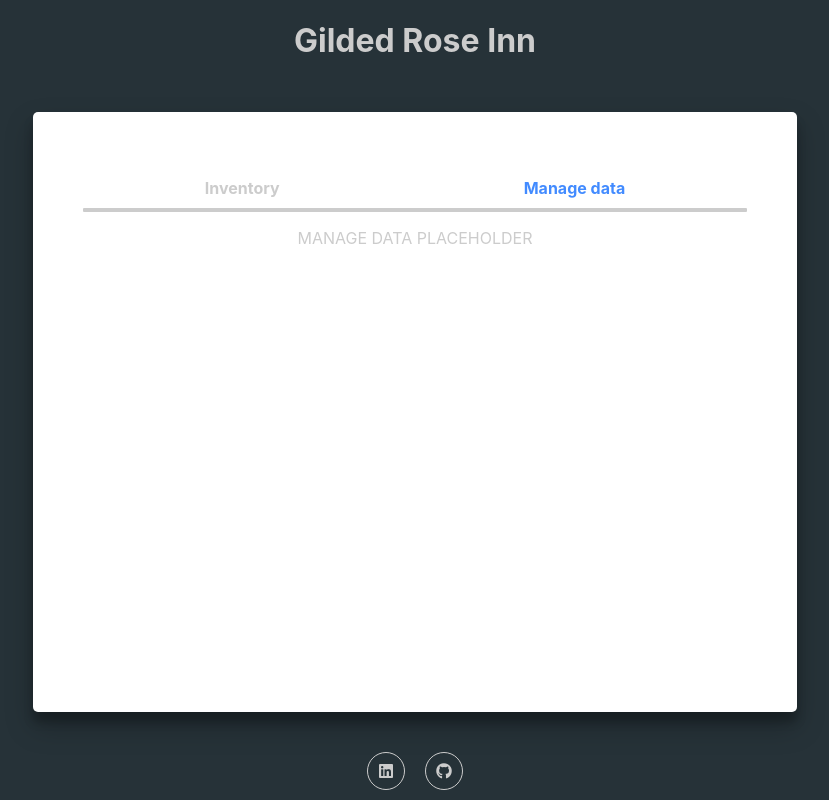
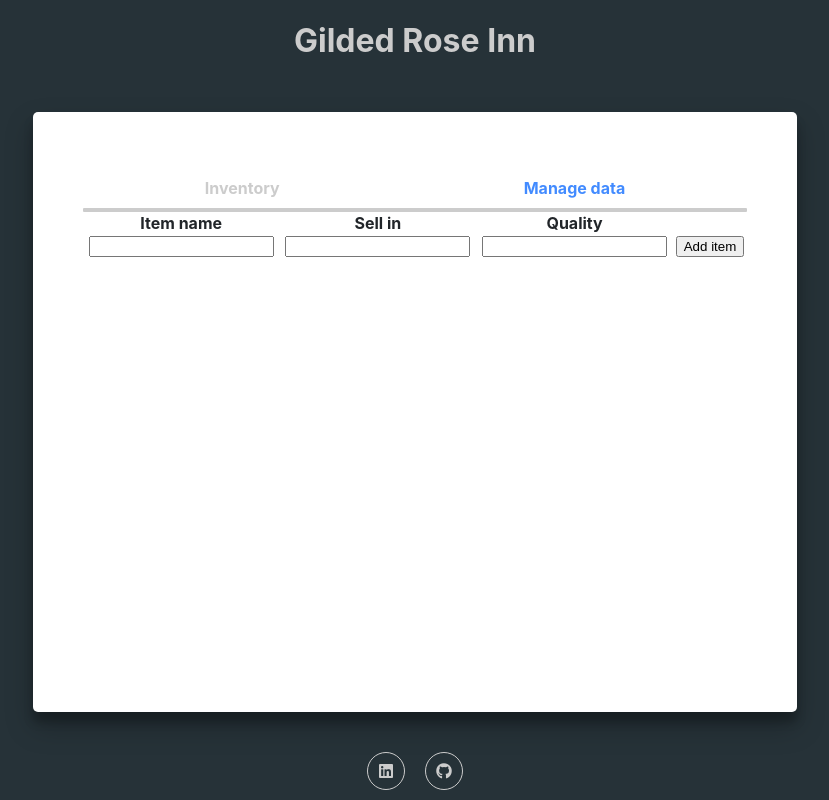
Before and after one commit to MatthijsBon/gilded-rose, a React app: page / in a window 1280 px wide. Both pictures are taken after a click on the link "Manage data". Shown: the whole page, without its empty margins (225-1054 px from the left). Built offline with nearby package versions, Linux system fonts and the light colour scheme.

Commit message:
Add Table component
Implement simple data management tab with a table to view and create new items

```diff
--- /dev/null
+++ b/src/App/Components/DataManagementTab.tsx
@@ -0,0 +1,134 @@
+import React from "react";
+import { Item } from "../../model/gilded-rose";
+import { SimpleInput } from "./SimpleInput";
+import { Table } from "./Table";
+
+interface DataManagementTabProps {
+	items: Array<Item>;
+	setItems: React.Dispatch<React.SetStateAction<Array<Item>>>;
+}
+
+export const DataManagementTab = ({ items, setItems }: DataManagementTabProps): React.ReactElement => {
+
+	const columns = React.useMemo(() => {
+		return [
+			"Item name",
+			"Sell in",
+			"Quality",
+		];
+	}, []);
+
+	const identifiableItems = React.useMemo(() => {
+		return items.map((item) => {
+			return {
+				id: item.name,
+				...item,
+			};
+		});
+	}, [ items ]);
+
+	const renderCells = React.useCallback((item: Item) => {
+		return <>
+			<td>{item.name}</td>
+			<td>{item.sellIn}</td>
+			<td>{item.quality}</td>
+		</>;
+	}, []);
+
+	const addItem = React.useCallback((name: string, sellIn: number, quality: number) => {
+		setItems((items) => {
+			return [ ...items, {
+				name: name,
+				sellIn: sellIn,
+				quality: quality,
+			} ];
+		});
+	}, [ setItems ]);
+
+	const renderCreatorRow = React.useCallback(() => {
+		return <NewItemCreator addItem={addItem}/>;
+	}, [ addItem ]);
+
+	return <div>
+		<Table
+			columns={columns}
+			data={identifiableItems}
+			renderCells={renderCells}
+			enableNewEntries={true}
+			renderCreatorRow={renderCreatorRow}
+		/>
+	</div>;
+};
+
+interface NewItemCreatorProps {
+	addItem: (name: string, sellIn: number, quality: number) => void;
+}
+
+interface NewItem {
+	name: string;
+	sellIn: string;
+	quality: string;
+}
+
+const NewItemCreator = ({ addItem }: NewItemCreatorProps) => {
+	const [ item, setItem ] = React.useState<NewItem | null>(null);
+
+	const setName = React.useCallback((name: string) => {
+		setItem((item) => {
+			return {
+				name: name,
+				sellIn: item?.sellIn ?? "",
+				quality: item?.quality ?? "",
+			};
+		});
+	}, [ setItem ]);
+
+	const setSellIn = React.useCallback((sellIn: string) => {
+		setItem((item) => {
+			return {
+				name: item?.name ?? "",
+				sellIn: sellIn,
+				quality: item?.quality ?? "",
+			};
+		});
+	}, [ setItem ]);
+
+	const setQuality = React.useCallback((quality: string) => {
+		setItem((item) => {
+			return {
+				name: item?.name ?? "",
+				sellIn: item?.sellIn ?? "",
+				quality: quality,
+			};
+		});
+	}, [ setItem ]);
+
+	const handleClick = React.useCallback((event: React.MouseEvent<HTMLButtonElement, MouseEvent>) => {
+		event.preventDefault();
+		if (item?.name && item.sellIn && item.quality) {
+			const parsedSellIn = parseFloat(item.sellIn);
+			const parsedQuality = parseFloat(item.quality);
+			if (isNaN(parsedSellIn) || isNaN(parsedQuality)) {
+				alert("SellIn or Quality is not a number");
+			} else {
+				addItem(item.name, parsedSellIn, parsedQuality);
+				setItem(null);
+			}
+		}
+	}, [ item, addItem ]);
+
+	return <>
+		<td>
+			<SimpleInput value={item?.name ?? ""} setValue={setName} />
+		</td>
+		<td>
+			<SimpleInput value={item?.sellIn.toString() ?? ""} setValue={setSellIn} />
+		</td>
+		<td>
+			<SimpleInput value={item?.quality.toString() ?? ""} setValue={setQuality} />
+		</td>
+		<td>
+			<button onClick={handleClick}>Add item</button>
+		</td>
+	</>;
+};
--- a/src/App/Components/GildedRose.tsx
+++ b/src/App/Components/GildedRose.tsx
@@ -1,5 +1,6 @@
 import React from "react";
 import { Item } from "../../model/gilded-rose";
+import { DataManagementTab } from "./DataManagementTab";
 import { Tab, Tabs } from "./Tabs";
 import { P } from "./Text";
 
@@ -30,7 +31,7 @@ export const GildedRose = (): React.ReactElement => {
 				<P>INVENTORY PLACEHOLDER</P>
 			</Tab>
 			<Tab title="Manage data">
-				<P>MANAGE DATA PLACEHOLDER</P>
+				<DataManagementTab items={items} setItems={setItems}/>
 			</Tab>
 		</Tabs>
 	</GildedRoseContextProvider>;
--- /dev/null
+++ b/src/App/Components/SimpleInput.tsx
@@ -0,0 +1,20 @@
+import React from "react";
+import styled from "styled-components";
+
+interface SimpleInputProps {
+	value: string;
+	setValue: (value: string) => void;
+}
+
+export const SimpleInput = ({ value, setValue }: SimpleInputProps): React.ReactElement => {
+
+	const onChangeHandler = React.useCallback((event: React.ChangeEvent<HTMLInputElement>) => {
+		setValue(event.target.value);
+	}, [ setValue ]);
+
+	return <Input value={value} onChange={onChangeHandler}/>;
+};
+
+const Input = styled.input`
+	// todo?
+`;
--- /dev/null
+++ b/src/App/Components/Table.tsx
@@ -0,0 +1,88 @@
+import React from "react";
+import styled from "styled-components";
+
+interface Identifiable {
+	id: string;
+}
+
+interface TableWithNewEntriesCreatorRowProps<I extends Identifiable> {
+	enableNewEntries: true;
+	renderCreatorRow: () => React.ReactNode;
+}
+
+interface DefaultTableProps {
+	enableNewEntries: false;
+}
+
+interface CommonTableProps<I extends Identifiable> {
+	columns: string[];
+	data: I[];
+	renderCells: (item: I) => React.ReactNode;
+}
+
+type TableProps<I extends Identifiable> = CommonTableProps<I> & (DefaultTableProps | TableWithNewEntriesCreatorRowProps<I>);
+
+export const Table = <I extends Identifiable>({ columns, ...additionalProps }: TableProps<I>): React.ReactElement => {
+	return <TableContainer>
+		<TableWrapper className="table custom-table">
+			<TableHeader columns={columns} />
+			<TableBody {...additionalProps} />
+		</TableWrapper>
+	</TableContainer>;
+};
+
+const TableContainer = styled.div`
+	display: block;
+	width: 100%;
+	overflow-x: auto;
+`;
+
+const TableWrapper = styled.table`
+	border-collapse: collapse;
+	width: 100%;
+	margin-bottom: 1rem;
+	color: #212529;
+`;
+
+interface TableHeaderProps {
+	columns: string[];
+}
+
+const TableHeader = ({ columns }: TableHeaderProps) => {
+	return <thead>
+		<tr>
+			{columns.map((columnName) => {
+				return <th key={columnName} scope="col">{columnName}</th>;
+			})}
+		</tr>
+	</thead>;
+};
+
+interface CommonTableBodyProps<I extends Identifiable> {
+	data: I[];
+	renderCells: (item: I) => React.ReactNode;
+}
+
+interface TableBodyWithNewEntriesCreatorRowProps<I extends Identifiable> {
+	enableNewEntries: true;
+	renderCreatorRow: () => React.ReactNode;
+}
+
+interface DefaultTableBodyProps {
+	enableNewEntries: false;
+}
+
+type TableBodyProps<I extends Identifiable> = CommonTableBodyProps<I> & (DefaultTableBodyProps | TableBodyWithNewEntriesCreatorRowProps<I>);
+
+const TableBody = <I extends Identifiable>({ data, renderCells, ...enableNewEntriesProps }: TableBodyProps<I>) => {
+	return <tbody>
+		{data.map((item) => {
+			return <tr key={item.id}>
+				{renderCells(item)}
+			</tr>;
+		})}
+		{enableNewEntriesProps.enableNewEntries && <tr>
+			{enableNewEntriesProps.renderCreatorRow()}
+		</tr>}
+	</tbody>;
+};
```
